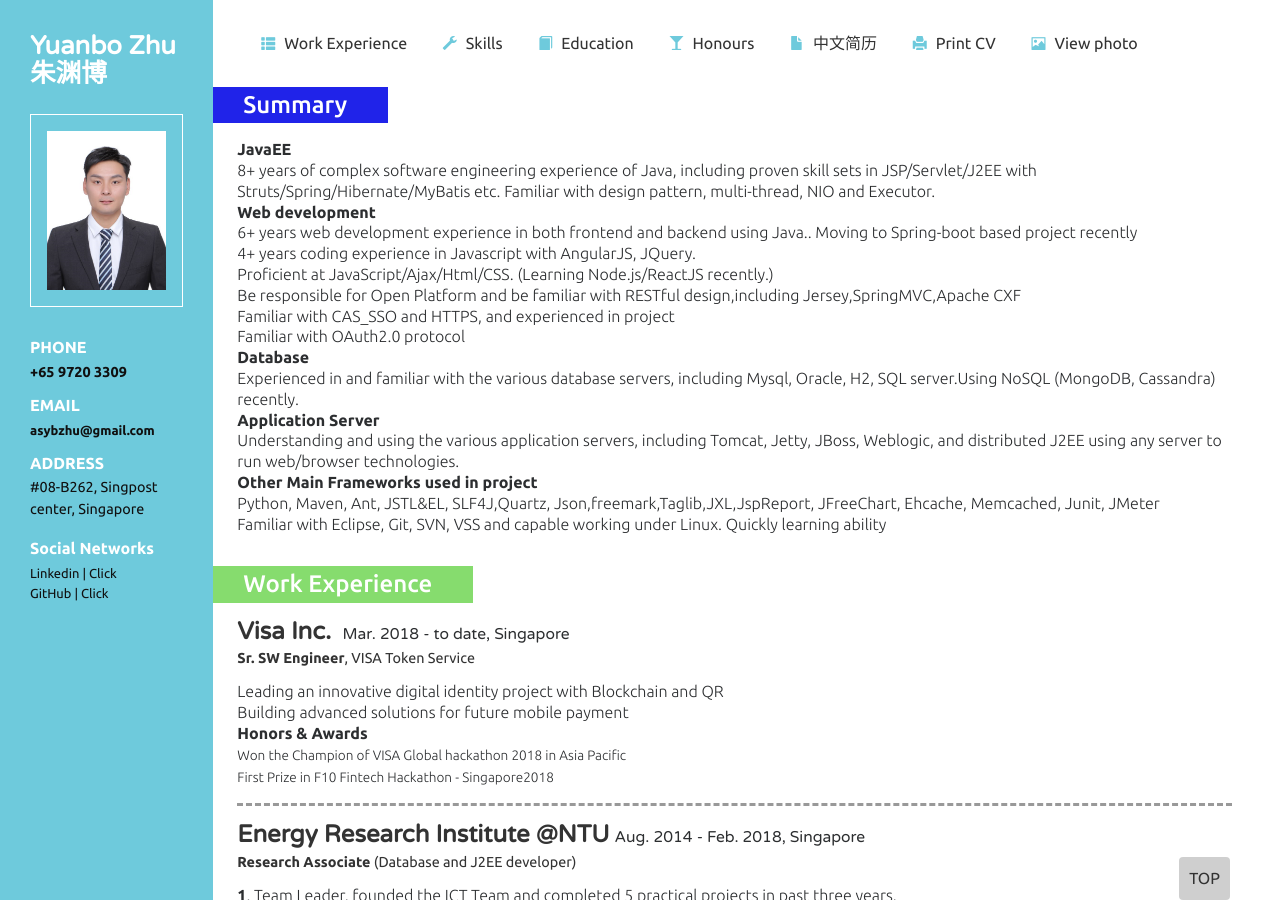
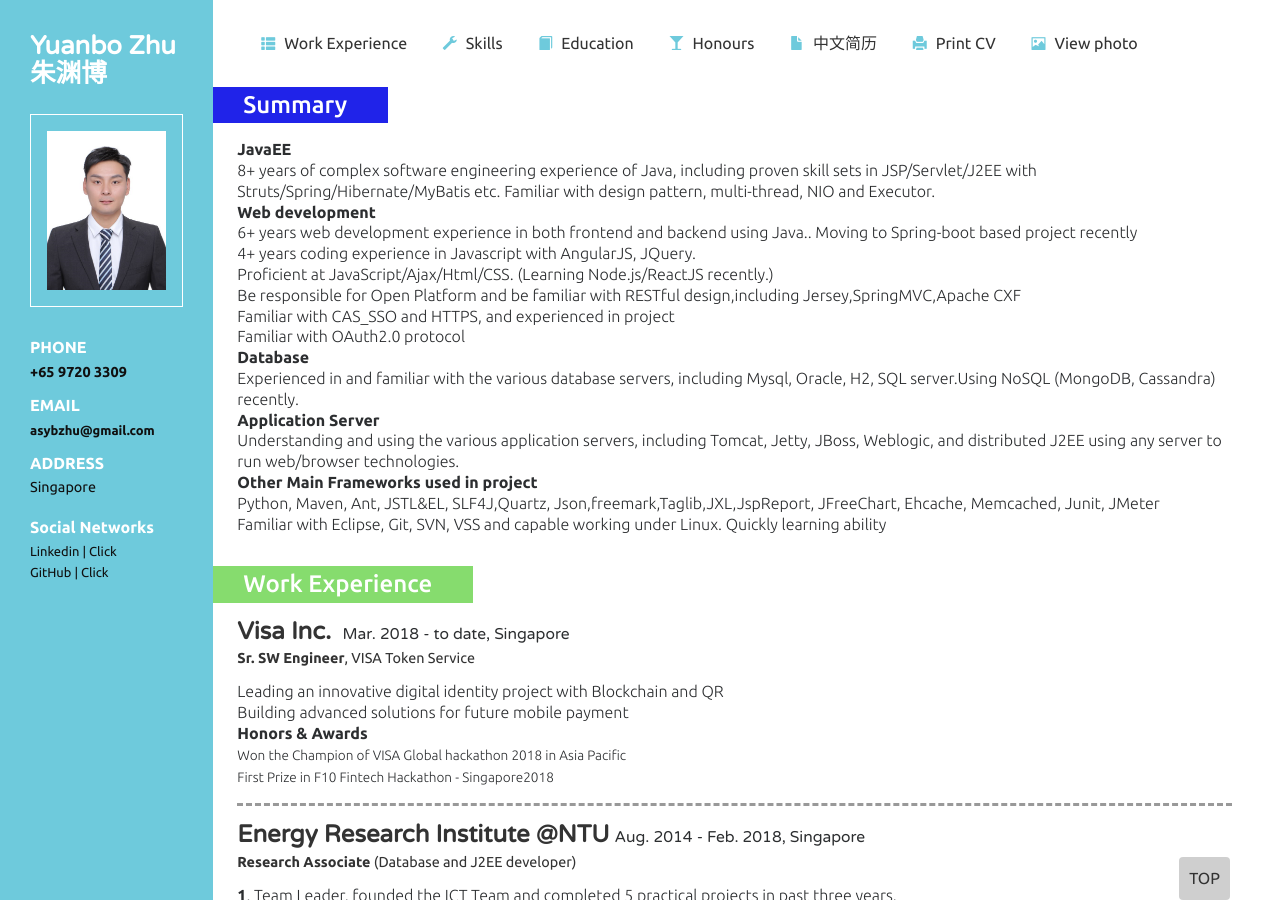
Before and after one commit to freerambo/freerambo.github.io, a Jekyll site: the page built from portfolio/index.html, in a window 1280 px wide and 900 px high. Built offline with Jekyll 4.4.1, drawn with Linux system fonts in a browser that asks for light colours; nearby versions of some CDN libraries; library files that are not in the unit come from our copies.

Commit message:
update profile

```diff
--- a/portfolio/index.html
+++ b/portfolio/index.html
@@ -44,7 +44,7 @@ layout: cv
 
 			 <address>
 			 <h3>ADDRESS</h3>
-			 <span>#08-B262, Singpost center, Singapore</span>
+			 <span>Singapore</span>
 			 </address>
 			 <h3>Social Networks</h3>
 			 <p> <a target="_blank" href="https://www.linkedin.com/pub/yuanbo-rambo-zhu/32/860/618">
```
